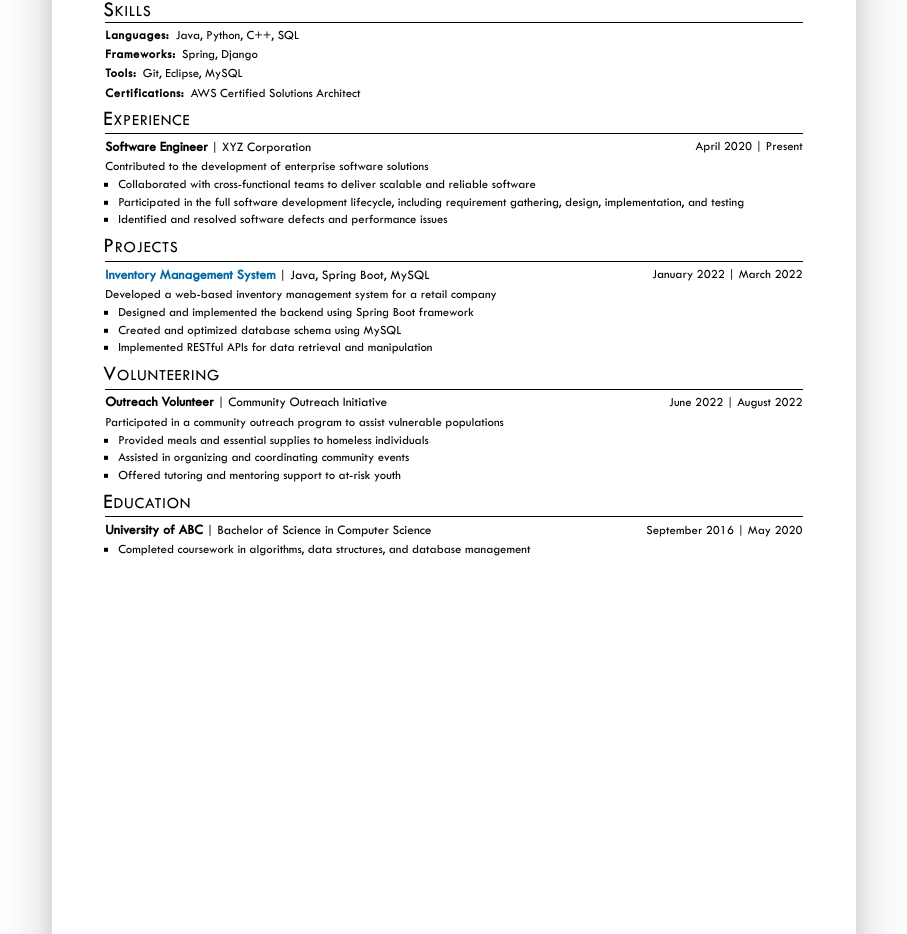
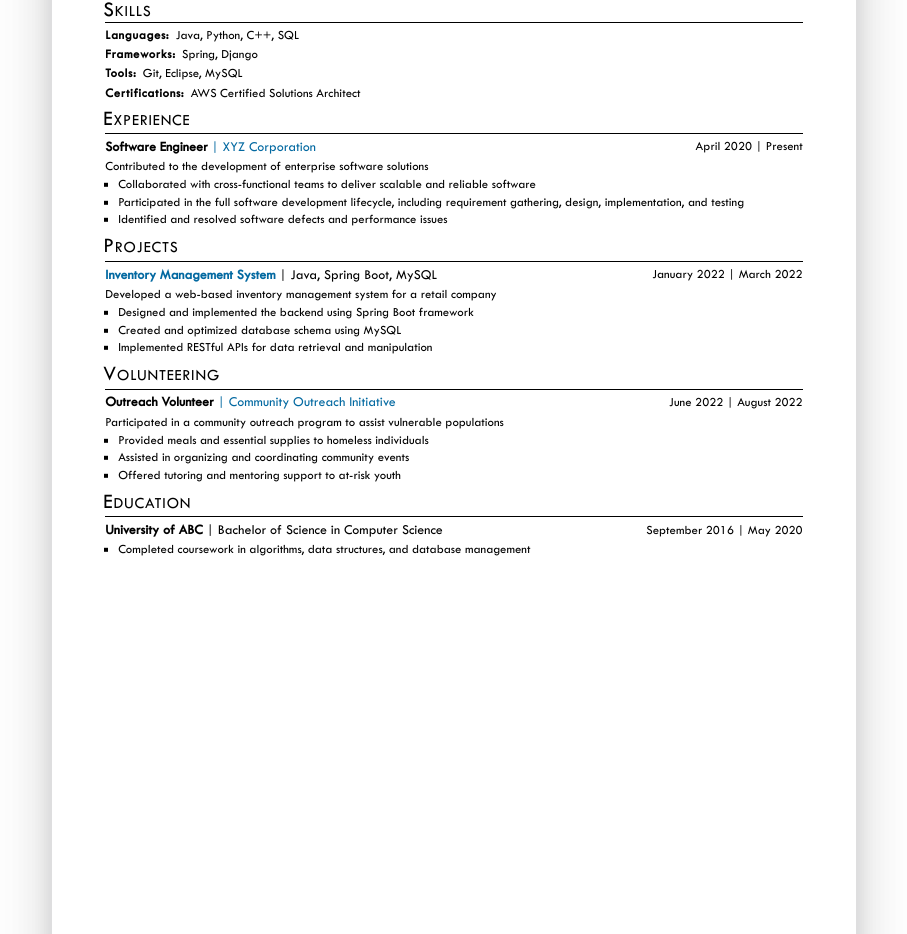
Before and after one commit to farzanmirshekari/resumaker, a React (Create React App) app: page / in a window 1280 px wide. Shown: the part 2454-3388 px from the top of the page, without its empty margins (186-1093 px from the left). Built offline with nearby package versions, Linux system fonts and the light colour scheme.

Commit message:
Minor styling change

```diff
--- a/src/components/views/individual_items/Abstract_Item.tsx
+++ b/src/components/views/individual_items/Abstract_Item.tsx
@@ -63,7 +63,9 @@ function Abstract_Item({
                                 </span>
                             )}
                         </span>{' '}
-                        {secondary_desc ? `| ${secondary_desc}` : ''}
+                        <span className={(type === 'education' || type === 'projects') ? 'text-black' : 'text-sky-700'}>
+                            {secondary_desc ? `| ${secondary_desc}` : ''}
+                        </span>
                     </h4>
                     <span>
                         {(start_date.length > 0 && end_date.length) > 0 && (
```
